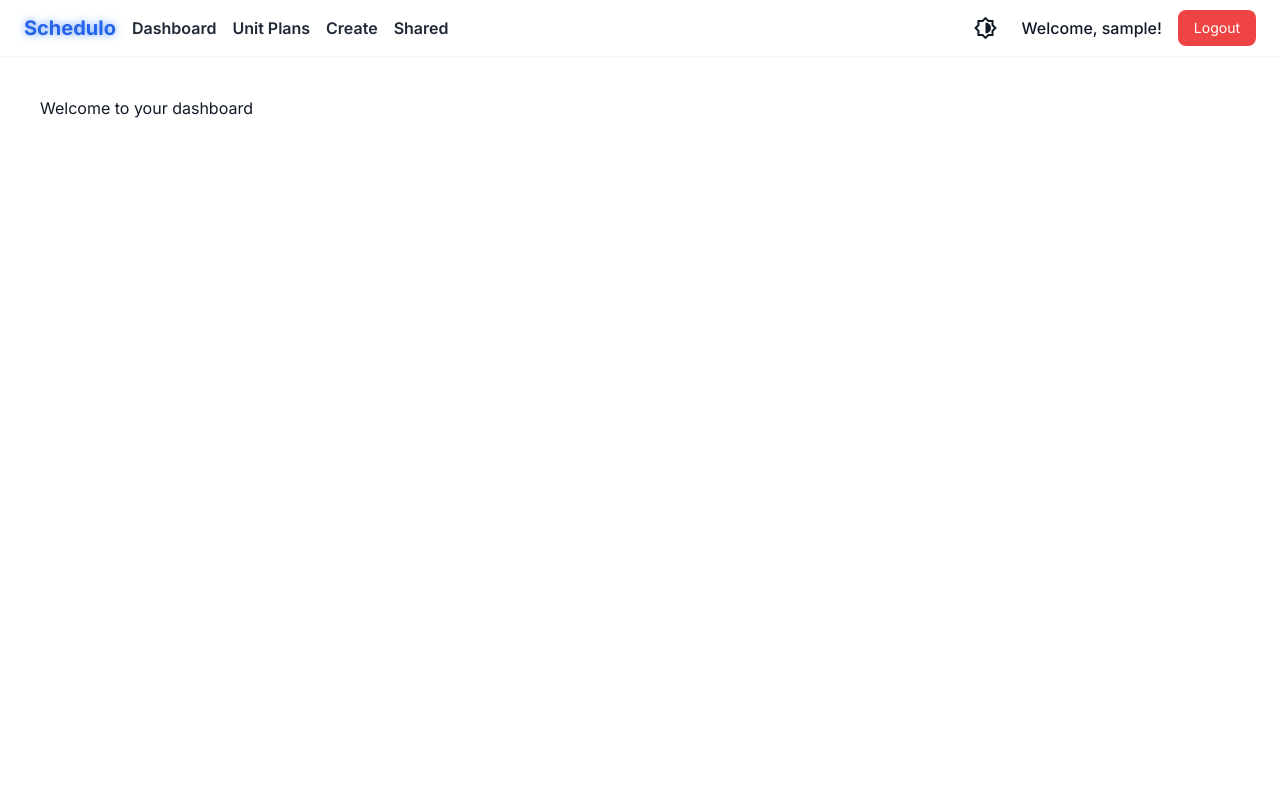
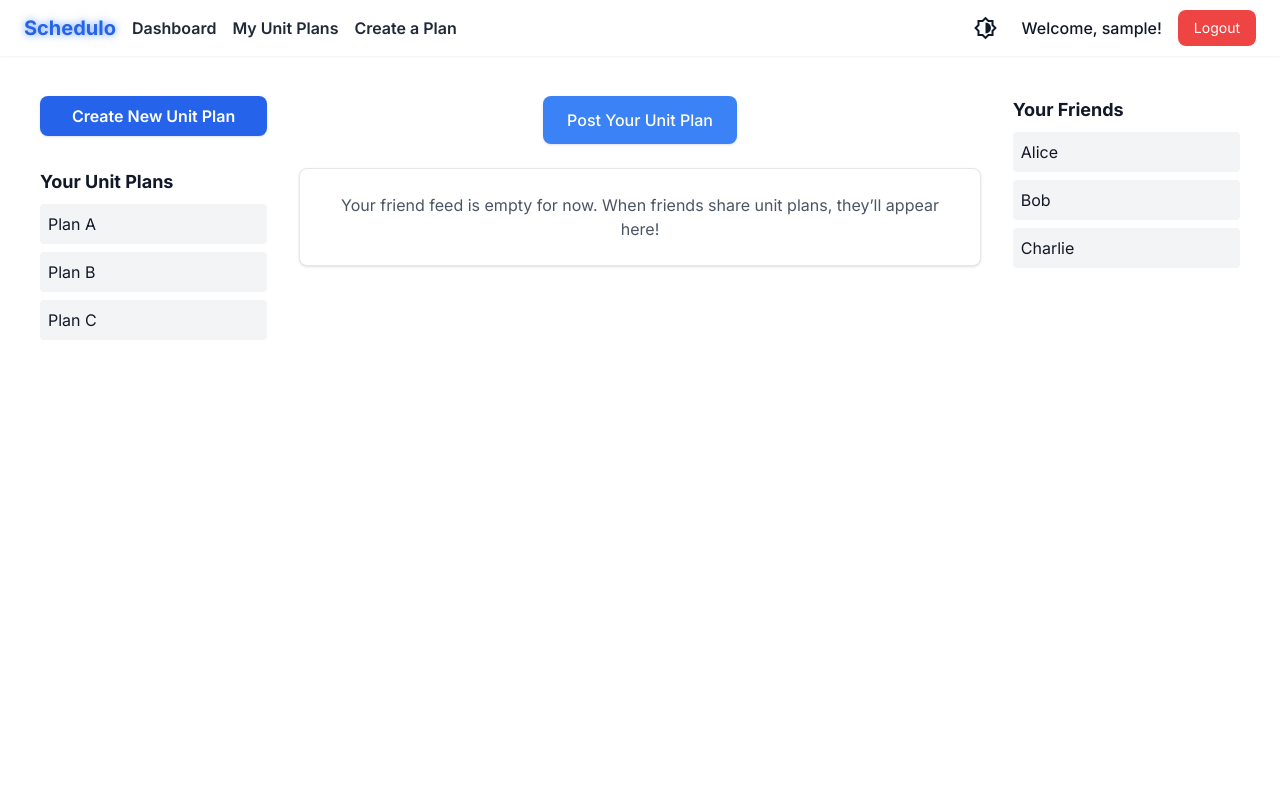
Before and after one commit to beugo/schedulo, a Flask app: page /dashboard in a window 1280 px wide. Run offline with Flask 3, Linux system fonts and the light colour scheme; the visitor is signed in with stand-in values (Sample User, id 1); some libraries are stand-ins or nearby versions.

Commit message:
add basic components of dashboard

```diff
--- a/src/app/routes.py
+++ b/src/app/routes.py
@@ -45,11 +45,6 @@ def nav_register():
 def nav_unitplans():
     return render_template("unitplans.html")
 
-
-@main.route("/shared")
-@login_required
-def nav_shared():
-    return render_template("shared.html")
 
 @main.route("/create")
 @login_required
--- a/src/app/templates/base.html
+++ b/src/app/templates/base.html
@@ -36,17 +36,12 @@
 
       <a href="{{ url_for('main.nav_unitplans') }}"
          class="font-semibold text-gray-800 hover:text-black transition dark:text-dark-secondary dark:hover:text-dark-primary">
-         Unit Plans
+         My Unit Plans
       </a>
 
       <a href="{{ url_for('main.nav_create') }}"
          class="font-semibold text-gray-800 hover:text-black transition dark:text-dark-secondary dark:hover:text-dark-primary">
-         Create
-      </a>
-
-      <a href="{{ url_for('main.nav_shared') }}"
-         class="font-semibold text-gray-800 hover:text-black transition dark:text-dark-secondary dark:hover:text-dark-primary">
-         Shared
+         Create a Plan
       </a>
       {% endif %}
     </div>
--- a/src/app/templates/dashboard.html
+++ b/src/app/templates/dashboard.html
@@ -3,5 +3,46 @@
 {% block title %}Home{% endblock %}
 
 {% block content %}
-Welcome to your dashboard
+<div class="flex w-full gap-8">
+
+  <!-- Left Sidebar -->
+  <div class="w-1/5 flex flex-col gap-4">
+    <button class="bg-blue-600 hover:bg-blue-700 text-white font-semibold py-2 px-4 rounded-lg shadow">
+      Create New Unit Plan
+    </button>
+
+    <div class="mt-4">
+      <h3 class="font-bold text-lg mb-2">Your Unit Plans</h3>
+      <ul class="space-y-2">
+        <li class="bg-gray-100 dark:bg-dark-fg p-2 rounded">Plan A</li>
+        <li class="bg-gray-100 dark:bg-dark-fg p-2 rounded">Plan B</li>
+        <li class="bg-gray-100 dark:bg-dark-fg p-2 rounded">Plan C</li>
+        <!-- Replace these with dynamic data later -->
+      </ul>
+    </div>
+  </div>
+
+  <!-- Center Feed -->
+  <div class="w-3/5 flex flex-col items-center">
+    <button class="mb-6 bg-blue-500 hover:bg-blue-600 text-white px-6 py-3 rounded-lg font-medium shadow">
+      Post Your Unit Plan
+    </button>
+
+    <div class="w-full bg-white dark:bg-dark-fg border dark:border-dark-border rounded-lg p-6 shadow text-center">
+      <p class="text-gray-600 dark:text-dark-secondary">Your friend feed is empty for now. When friends share unit plans, they’ll appear here!</p>
+    </div>
+  </div>
+
+  <!-- Right Sidebar -->
+  <div class="w-1/5">
+    <h3 class="font-bold text-lg mb-2">Your Friends</h3>
+    <ul class="space-y-2">
+      <li class="bg-gray-100 dark:bg-dark-fg p-2 rounded">Alice</li>
+      <li class="bg-gray-100 dark:bg-dark-fg p-2 rounded">Bob</li>
+      <li class="bg-gray-100 dark:bg-dark-fg p-2 rounded">Charlie</li>
+      <!-- Replace these with dynamic friend list later -->
+    </ul>
+  </div>
+
+</div>
 {% endblock %}
```
Also changed, not shown: src/app/templates/shared.html (deleted, +0 -7 lines).
